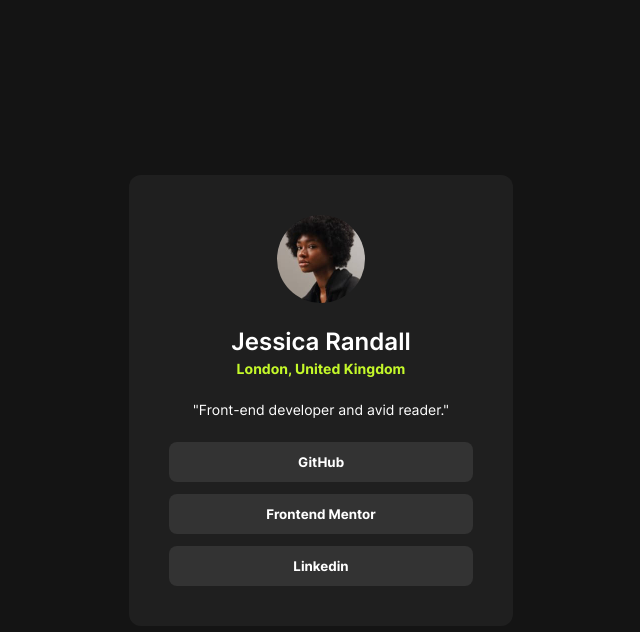
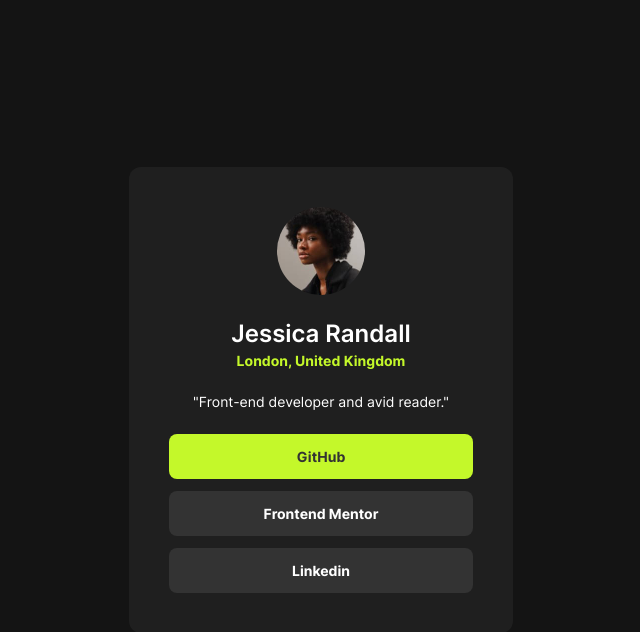
Before and after one commit to LuizHen527/social-links-profile, a plain HTML site: page index.html in a window 1280 px wide. In both pictures the pointer is over the button "GitHub". Shown: the whole page, without its empty margins (319-959 px from the left). Drawn offline with Linux system fonts and the light colour scheme.

Commit message:
Add style hover button

```diff
--- a/styles.css
+++ b/styles.css
@@ -109,9 +109,17 @@
     border: none;
     font-family: 'Inter';
     font-weight: 700;
+    font-size: 14px;
+    line-height: 150%;
     color: var(--white);
     background-color: var(--grey-700);
 
     padding: 12px 0px;
     border-radius: 8px;
 }
+
+.buttons button:hover {
+    color: var(--grey-700);
+    background-color: var(--green);
+    cursor: pointer;
+}
```
